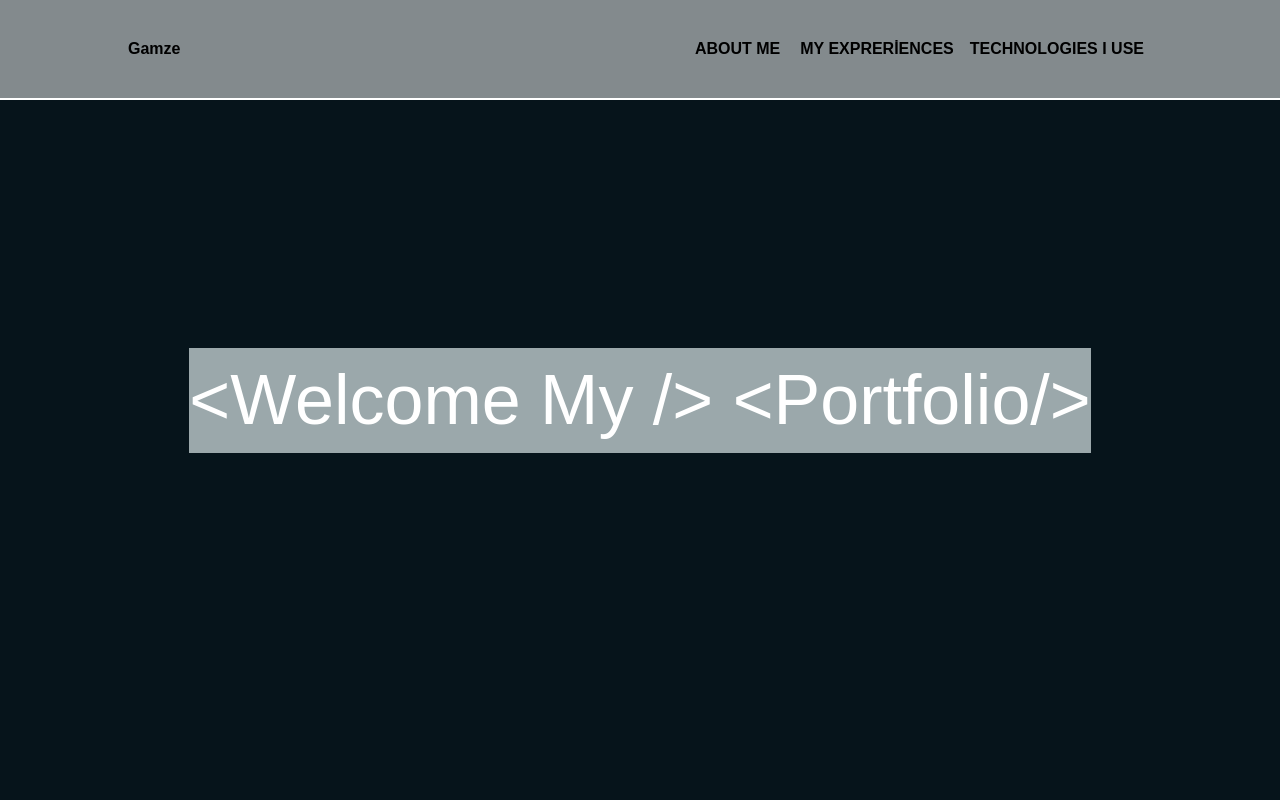
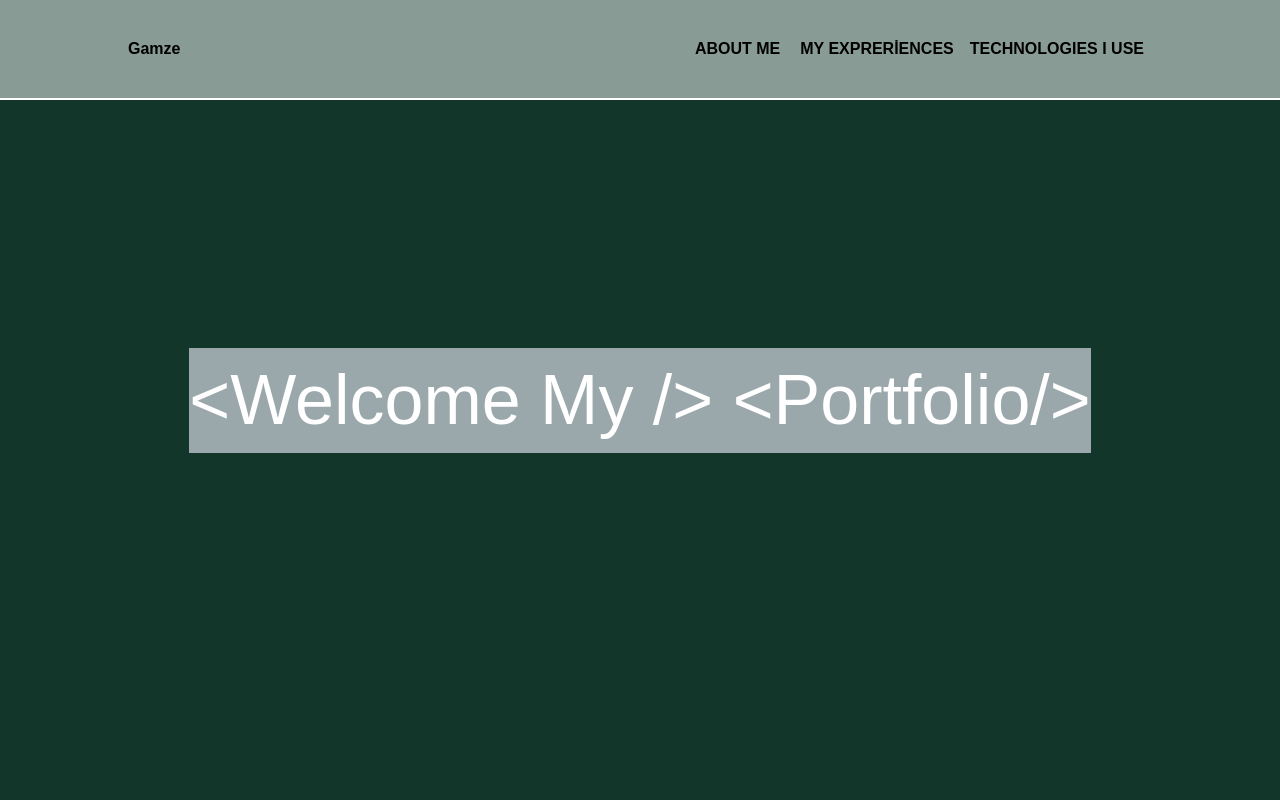
Before and after one commit to GamzKahraman/rgk-web, a React (Create React App) app: page / in a window 1280 px wide. Shown: the top 800 px of the page. Built offline with nearby package versions, Linux system fonts and the light colour scheme.

Commit message:
Update App.css

```diff
--- a/src/App.css
+++ b/src/App.css
@@ -1,5 +1,5 @@
 .backdrop-blur {
-    background-color: #9AB8BA;
+    background-color: #B6410F;
     backdrop-filter: blur(10px);
     z-index: 10;
   }
@@ -9,10 +9,9 @@
   }
 
   .first-section-background {
-    background-color: #06141B;
+    background-color: #12372A;
 
 }
-
 
 html {
   scroll-snap-type: y mandatory;
```
